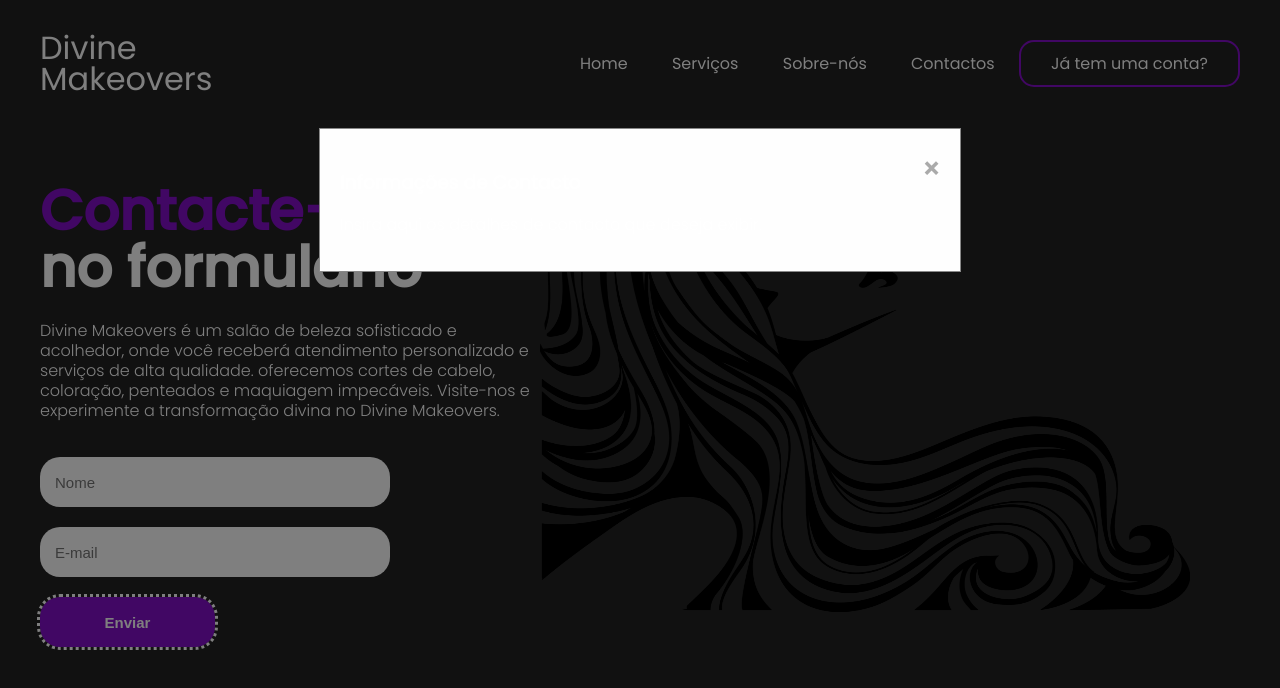
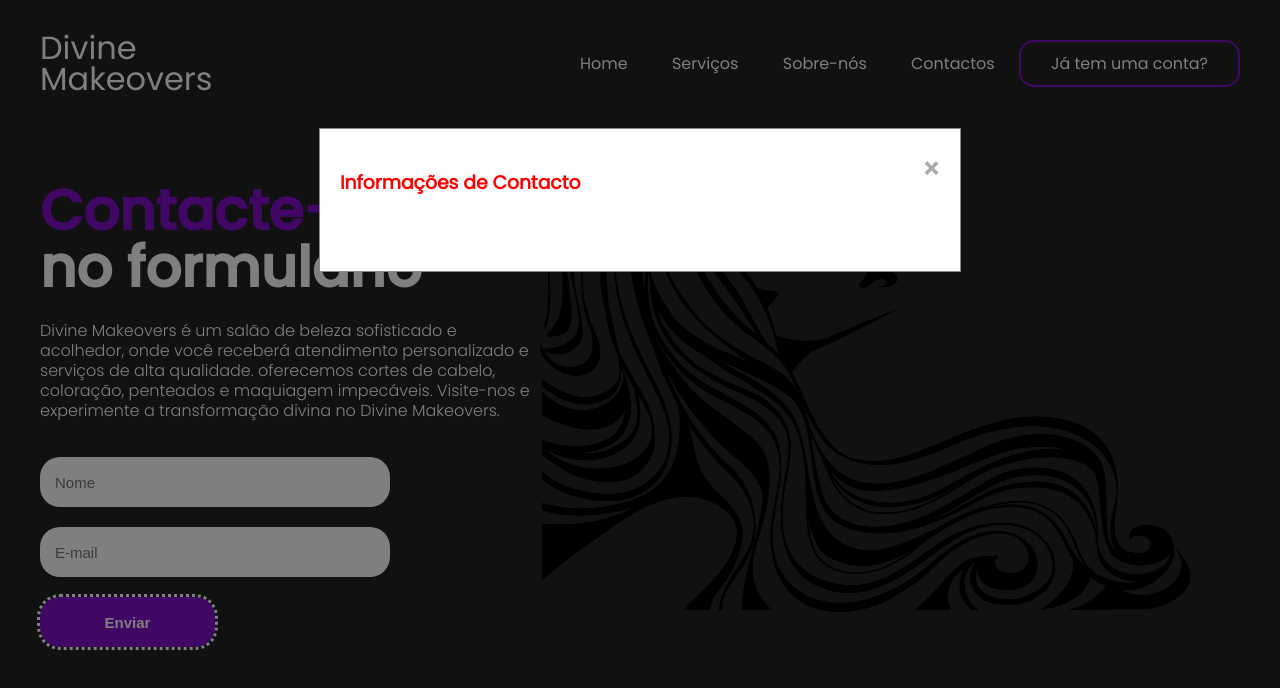
Before and after one commit to kelven939/Landing-Page-beauty-salon, a plain HTML site: page index.html in a window 1280 px wide. Both pictures are taken after a click on the link "Contactos". Drawn offline with Linux system fonts and the light colour scheme.

Commit message:
Update index.html

```diff
--- a/index.html
+++ b/index.html
@@ -43,7 +43,7 @@
         <div id="myModal" class="modal">
       <div class="modal-content">
         <span class="close">&times;</span>
-        <h3>Informações de Contacto</h3>
+        <h3 style="color:red;">Informações de Contacto</h3>
         <p>Insira aqui os detalhes de contacto que deseja exibir.</p>
       </div>
     </div>
```
